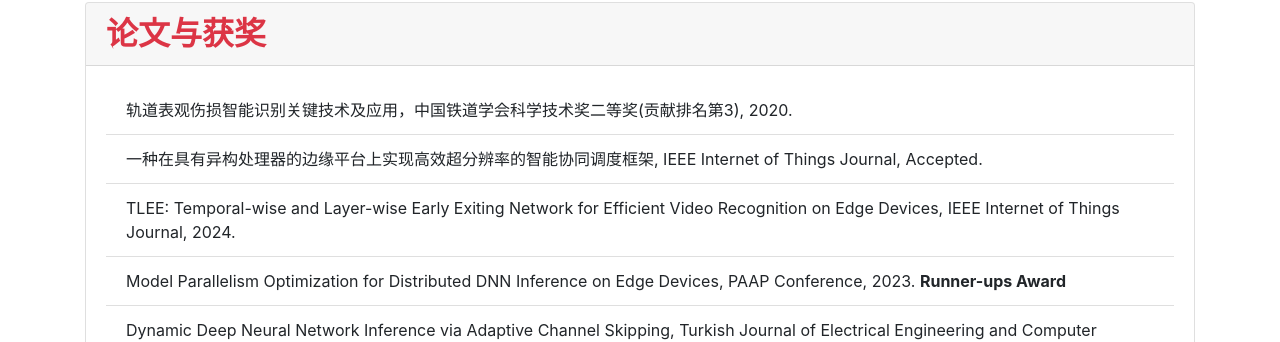
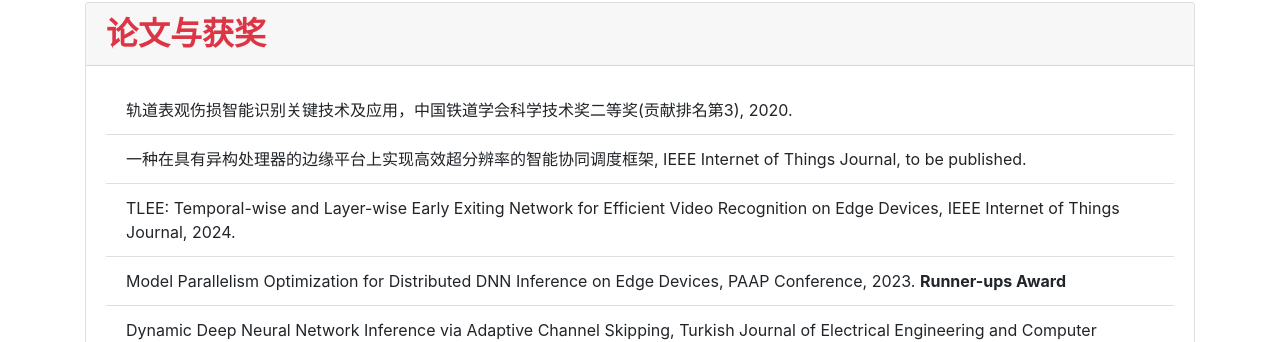
Before and after one commit to fangvv/Homepage, a Jekyll site: the page Edgecomp/index.html, which Jekyll copies as it is, in a window 1280 px wide and 900 px high, scrolled down 5007 px. Shown: the part 111-453 px from the top of the window. Built offline with Jekyll 4.4.1, drawn with Linux system fonts in a browser that asks for light colours; comment, search, counter and statistics services are not loaded.

Commit message:
gitee s*cks

```diff
--- a/Edgecomp/index.html
+++ b/Edgecomp/index.html
@@ -157,7 +157,7 @@
   <div class="card-body">
     <ul class="list-group list-group-flush">
       <li class="list-group-item">轨道表观伤损智能识别关键技术及应用，中国铁道学会科学技术奖二等奖(贡献排名第3), 2020.</li>
-      <li class="list-group-item">一种在具有异构处理器的边缘平台上实现高效超分辨率的智能协同调度框架, IEEE Internet of Things Journal, Accepted.</li>
+      <li class="list-group-item">一种在具有异构处理器的边缘平台上实现高效超分辨率的智能协同调度框架, IEEE Internet of Things Journal, to be published.</li>
       <li class="list-group-item">TLEE: Temporal-wise and Layer-wise Early Exiting Network for Efficient Video Recognition on Edge Devices, IEEE Internet of Things Journal, 2024.</li>
       <li class="list-group-item">Model Parallelism Optimization for Distributed DNN Inference on Edge Devices, PAAP Conference, 2023. <b>Runner-ups Award</b></li>
       <li class="list-group-item">Dynamic Deep Neural Network Inference via Adaptive Channel Skipping, Turkish Journal of Electrical Engineering and Computer Sciences, 2023.</li>
```
